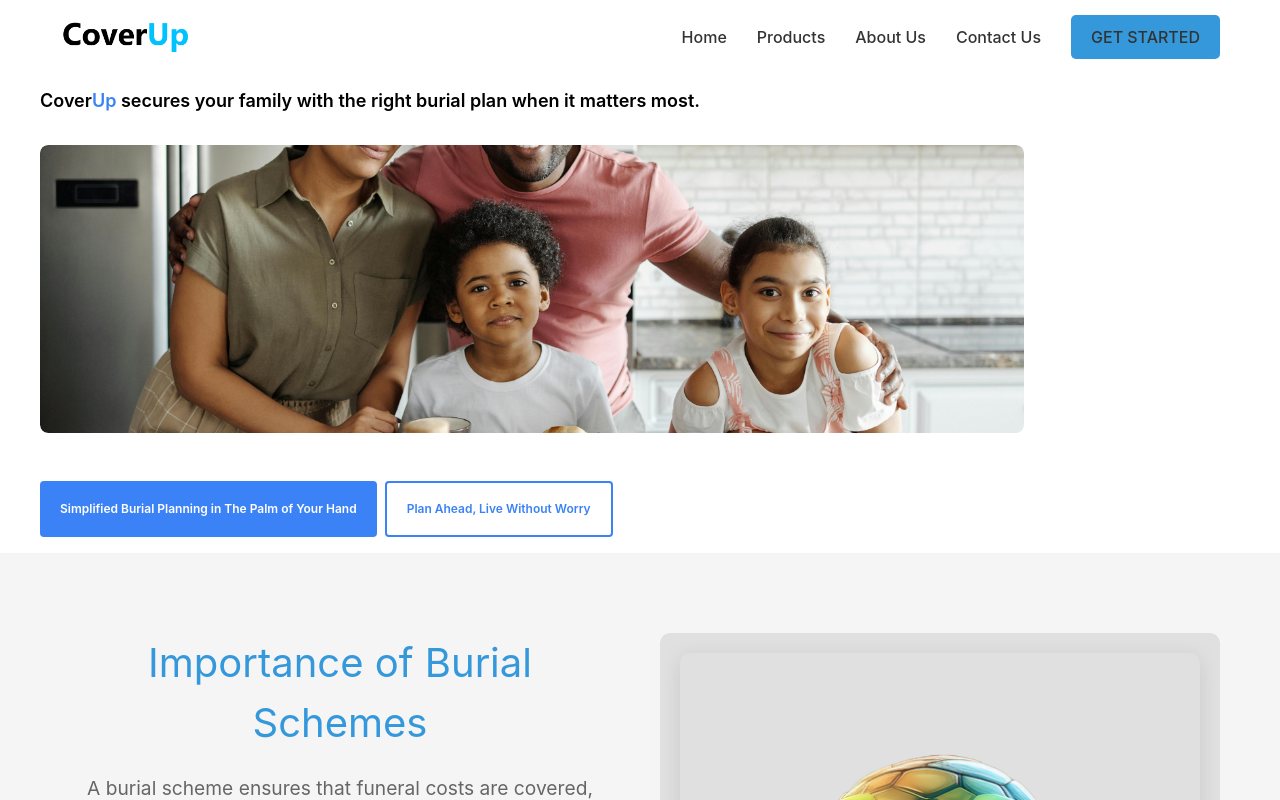
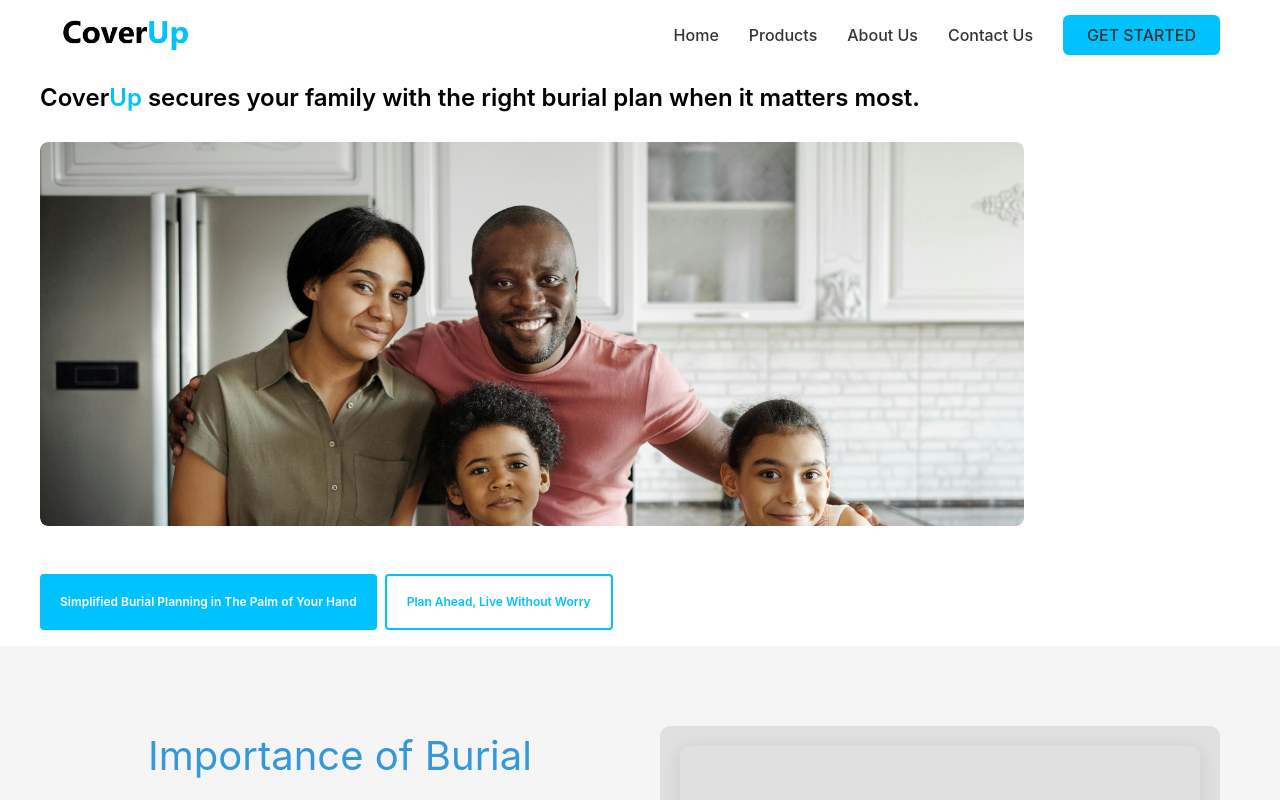
Before and after one commit to banelee59/Cover-mern, a React (Create React App) app: page / in a window 1280 px wide. Shown: the top 800 px of the page. Built offline with nearby package versions, Linux system fonts and the light colour scheme.

Commit message:
landing page update

```diff
--- a/src/components/Navbar.js
+++ b/src/components/Navbar.js
@@ -15,11 +15,13 @@ const Navbar = () => {
             />
           </Link>
           <div className="nav-links">
-            <Link to="/">Home</Link>
-            <Link to="/PRODUCTS">Products</Link>
-            <Link to="/about">About Us</Link>
-            <Link to="/contact">Contact Us</Link>
-            <Link to="/quote" className="quote-button">GET STARTED</Link>
+            <Link to="/" className="hover:text-[#00c2ff]">Home</Link>
+            <Link to="/PRODUCTS" className="hover:text-[#00c2ff]">Products</Link>
+            <Link to="/about" className="hover:text-[#00c2ff]">About Us</Link>
+            <Link to="/contact" className="hover:text-[#00c2ff]">Contact Us</Link>
+            <Link to="/quote" className="bg-[#00c2ff] hover:bg-[#00b3eb] text-white px-6 py-2 rounded-md font-semibold transition-colors">
+              GET STARTED
+            </Link>
           </div>
         </div>
       </nav>
--- a/src/pages/About.js
+++ b/src/pages/About.js
@@ -4,7 +4,7 @@ const About = () => {
   return (
     <div className="min-h-screen bg-white">
       {/* Hero Section */}
-      <section className="bg-blue-500 text-white py-16">
+      <section className="bg-[#00c2ff] text-white py-16">
         <div className="max-w-4xl mx-auto px-6">
           <h1 className="text-3xl font-bold mb-6">About CoverUp</h1>
           <p className="text-xl leading-relaxed">
@@ -17,7 +17,7 @@ const About = () => {
       <div className="max-w-4xl mx-auto px-6 py-16">
         {/* Mission */}
         <section className="mb-16">
-          <h2 className="text-2xl font-semibold text-blue-500 mb-4">Our Mission</h2>
+          <h2 className="text-2xl font-semibold text-[#00c2ff] mb-4">Our Mission</h2>
           <p className="text-gray-700 leading-relaxed">
             At CoverUp, we were founded with a simple yet powerful mission: to provide peace of mind and ensure that every family can give their loved ones a dignified farewell without the burden of financial stress.
           </p>
--- a/src/pages/Home.js
+++ b/src/pages/Home.js
@@ -9,15 +9,15 @@ const Home = () => {
         <section className="bg-white py-4 px-5">
           <div className="max-w-5xl mx-0 px-5">
             <div className="flex flex-col items-start">
-              <h1 className="text-lg text-black mb-8 leading-tight max-w-2xl text-left font-semibold">
-                Cover<span className="text-blue-500">Up</span> secures your family with the right burial plan when it matters most.
+              <h1 className="text-2xl text-black mb-8 leading-none max-w-none text-left font-semibold whitespace-nowrap">
+                Cover<span className="text-[#00c2ff]">Up</span> secures your family with the right burial plan when it matters most.
               </h1>
 
-              <div className="w-full max-w-6xl h-72 mb-8 rounded-lg overflow-hidden self-start">
+              <div className="w-full max-w-6xl h-96 mb-8 rounded-lg overflow-hidden self-start">
                 <img
                   src="/images/home-image1.jpg"
                   alt="Family Protection"
-                  className="w-full h-full object-cover rounded-lg shadow-lg"
+                  className="w-full h-full object-cover object-top rounded-lg shadow-lg"
                 />
               </div>
 
@@ -26,10 +26,10 @@ const Home = () => {
               </div>
 
               <div className="flex gap-2 mt-2">
-                <button className="px-5 py-5 text-xs font-semibold bg-blue-500 text-white rounded hover:bg-blue-600 transition-colors">
+                <button className="px-5 py-5 text-xs font-semibold bg-[#00c2ff] text-white rounded hover:bg-[#00b3eb] transition-colors">
                 Simplified Burial Planning in The Palm of Your Hand
                 </button>
-                <button className="px-5 py-2 text-xs font-semibold border-2 border-blue-500 text-blue-500 rounded hover:bg-blue-50 transition-colors">
+                <button className="px-5 py-2 text-xs font-semibold border-2 border-[#00c2ff] text-[#00c2ff] rounded hover:bg-[#00c2ff]/10 transition-colors">
                 Plan Ahead, Live Without Worry
                 </button>
               </div>
--- a/tailwind.config.js
+++ b/tailwind.config.js
@@ -6,8 +6,8 @@ module.exports = {
   theme: {
     extend: {
       colors: {
-        'primary': '#3498db',
-        'primary-dark': '#2980b9',
+        'primary': '#00c2ff',
+        'primary-dark': '#00b3eb',
       }
     },
   },
```
Also changed, not shown: public/images/blue-circle.png (added).
